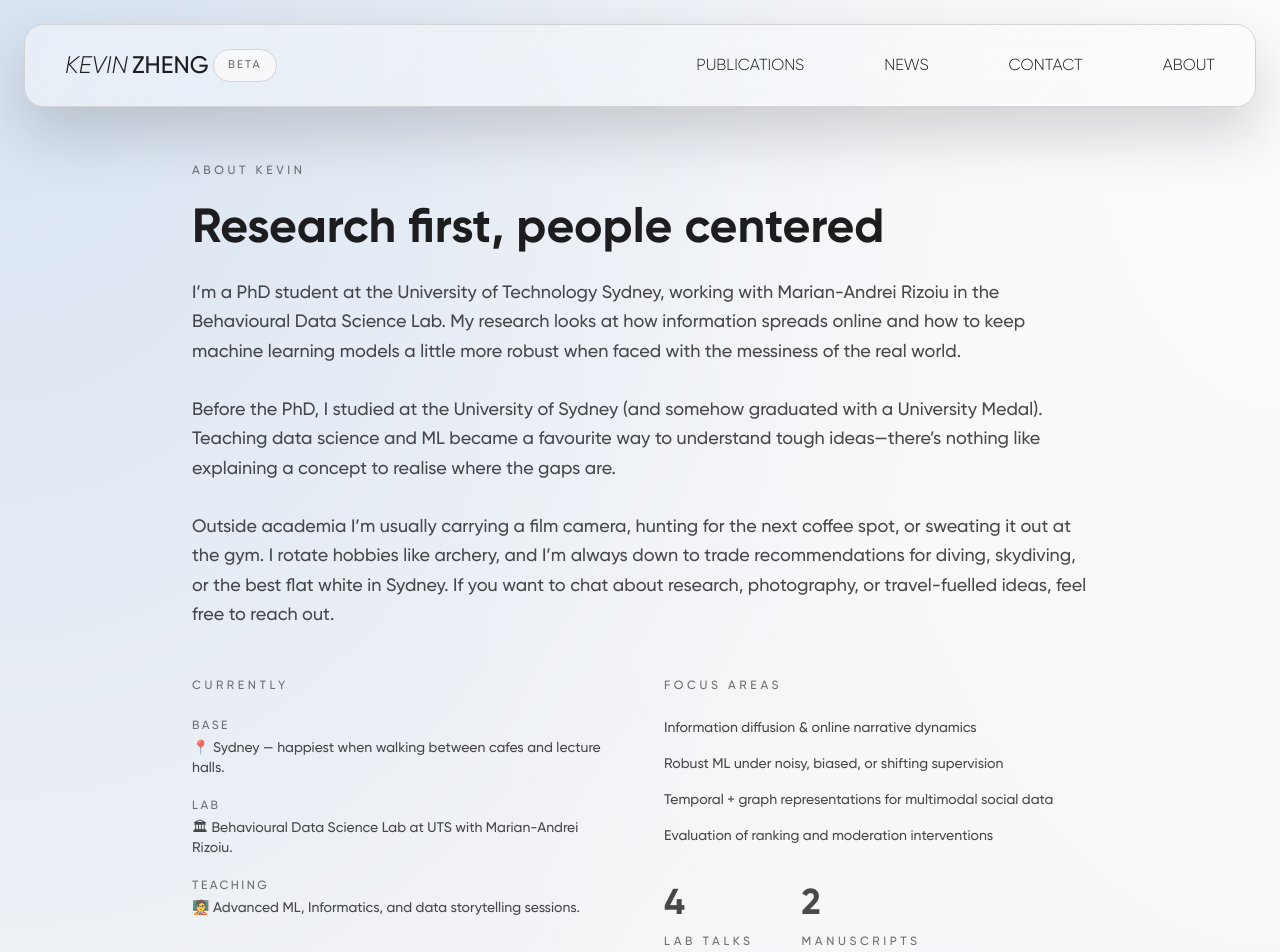
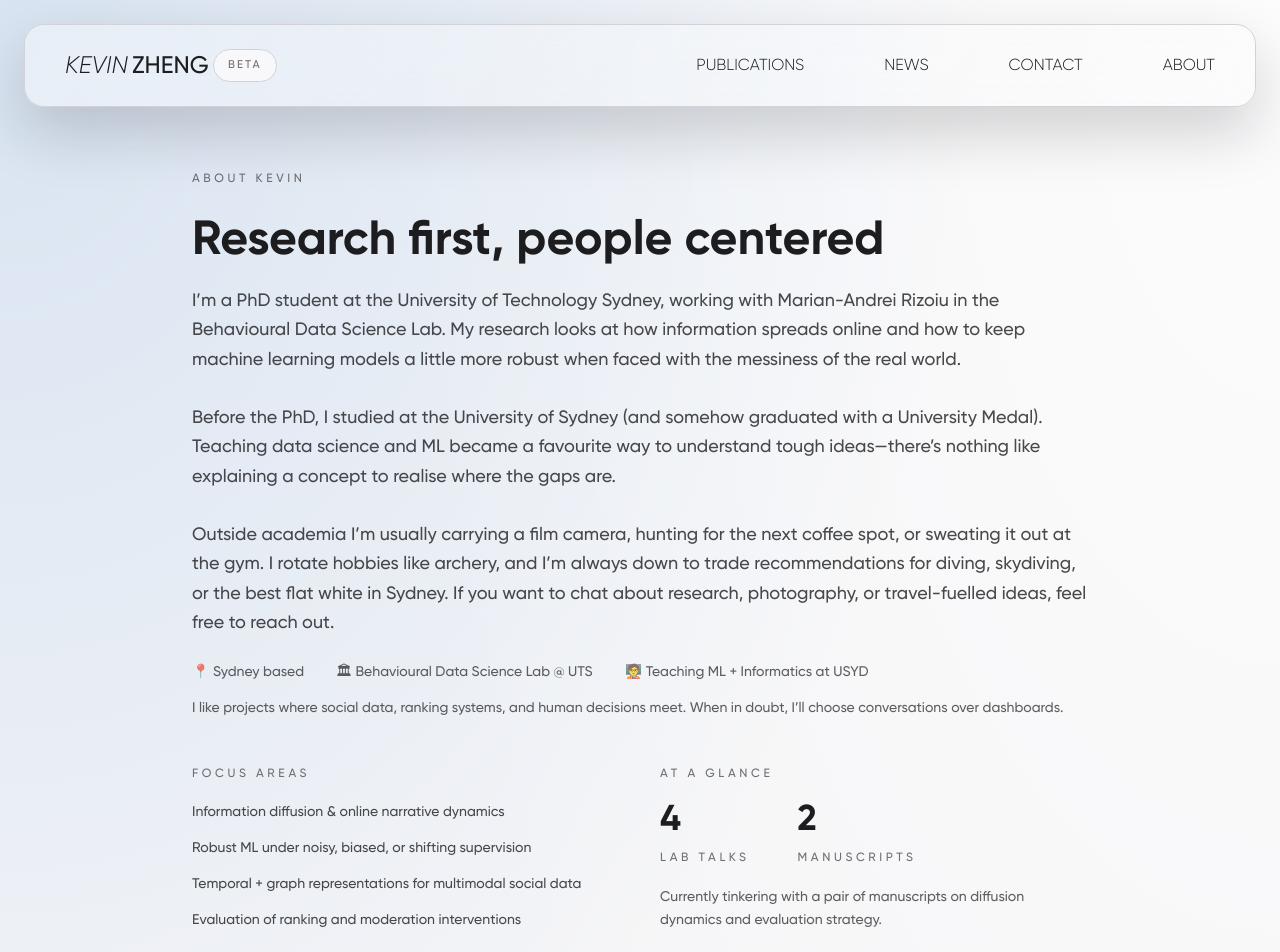
Before and after one commit to kyxzhe/kyxzhe.github.io, a Next.js app: page /about in a window 1280 px wide. Shown: the top 952 px of the page. Built offline with nearby package versions, Linux system fonts and the light colour scheme.

Commit message:
refactor: calm about layout

```diff
--- a/src/app/about/page.tsx
+++ b/src/app/about/page.tsx
@@ -59,7 +59,7 @@ export default function AboutPage() {
     <div className="flex flex-col min-h-screen font-sans pt-2 md:pt-0 lg:py-6 xl:py-0 xl:pb-6 overflow-visible">
       <Navbar />
       <motion.main
-        className="flex-1 flex flex-col items-center gap-12 px-4 md:px-10 lg:px-20 py-10"
+        className="flex-1 flex flex-col items-center gap-16 px-4 md:px-16 lg:px-24 py-12"
         variants={containerVariants}
         initial="hidden"
         animate="visible"
@@ -70,37 +70,36 @@ export default function AboutPage() {
           initial="hidden"
           animate="visible"
         >
-          <div className="flex flex-col gap-5">
+          <div className="flex flex-col gap-6">
             <p className="text-xs uppercase tracking-[0.3em] text-muted-foreground">About Kevin</p>
-            <h1 className="text-4xl md:text-5xl font-semibold leading-tight">Research first, people centered</h1>
-            <p className="text-base md:text-lg text-foreground/80 whitespace-pre-line leading-relaxed">{aboutIntro}</p>
+            <div className="space-y-4">
+              <h1 className="text-4xl md:text-5xl font-semibold leading-tight">Research first, people centered</h1>
+              <p className="text-base md:text-lg text-foreground/80 whitespace-pre-line leading-relaxed">{aboutIntro}</p>
+            </div>
+            <div className="flex flex-col gap-4 text-sm text-foreground/70">
+              <div className="flex flex-wrap gap-x-8 gap-y-2">
+                <span>📍 Sydney based</span>
+                <span>🏛 Behavioural Data Science Lab @ UTS</span>
+                <span>🧑‍🏫 Teaching ML + Informatics at USYD</span>
+              </div>
+              <p>
+                I like projects where social data, ranking systems, and human decisions meet. When in doubt, I’ll choose conversations over dashboards.
+              </p>
+            </div>
           </div>
-          <div className="grid gap-12 lg:grid-cols-2 text-sm text-foreground/80">
-            <div className="space-y-6">
-              <p className="text-xs uppercase tracking-[0.3em] text-muted-foreground">Currently</p>
-              <dl className="space-y-5">
-                <div className="space-y-1">
-                  <dt className="text-xs uppercase tracking-[0.2em] text-muted-foreground">Base</dt>
-                  <dd>📍 Sydney — happiest when walking between cafes and lecture halls.</dd>
-                </div>
-                <div className="space-y-1">
-                  <dt className="text-xs uppercase tracking-[0.2em] text-muted-foreground">Lab</dt>
-                  <dd>🏛 Behavioural Data Science Lab at UTS with Marian-Andrei Rizoiu.</dd>
-                </div>
-                <div className="space-y-1">
-                  <dt className="text-xs uppercase tracking-[0.2em] text-muted-foreground">Teaching</dt>
-                  <dd>🧑‍🏫 Advanced ML, Informatics, and data storytelling sessions.</dd>
-                </div>
-              </dl>
-            </div>
-            <div className="space-y-6">
+
+          <div className="grid gap-10 lg:grid-cols-2">
+            <div className="space-y-5">
               <p className="text-xs uppercase tracking-[0.3em] text-muted-foreground">Focus areas</p>
-              <div className="space-y-4">
+              <div className="space-y-4 text-sm text-foreground/80">
                 {researchFocus.map((item) => (
                   <p key={item}>{item}</p>
                 ))}
               </div>
-              <div className="flex gap-12 pt-4">
+            </div>
+            <div className="space-y-5">
+              <p className="text-xs uppercase tracking-[0.3em] text-muted-foreground">At a glance</p>
+              <div className="flex gap-12">
                 <div>
                   <p className="text-4xl font-semibold leading-none">4</p>
                   <p className="text-xs uppercase tracking-[0.3em] text-muted-foreground mt-3">Lab talks</p>
@@ -110,17 +109,20 @@ export default function AboutPage() {
                   <p className="text-xs uppercase tracking-[0.3em] text-muted-foreground mt-3">Manuscripts</p>
                 </div>
               </div>
+              <div className="text-sm text-foreground/70 leading-relaxed">
+                <p>Currently tinkering with a pair of manuscripts on diffusion dynamics and evaluation strategy.</p>
+              </div>
             </div>
           </div>
         </motion.section>
 
         <section className="w-full max-w-5xl space-y-20">
-          <div className="space-y-8">
+          <div className="space-y-10">
             <div className="space-y-2">
               <p className="text-xs uppercase tracking-[0.3em] text-muted-foreground">Story so far</p>
               <h2 className="text-2xl font-semibold">Timeline</h2>
             </div>
-            <div className="space-y-10">
+            <div className="space-y-8">
               {timeline.map((item) => (
                 <div key={item.title} className="space-y-2">
                   <p className="text-xs uppercase tracking-[0.2em] text-muted-foreground">
@@ -148,7 +150,7 @@ export default function AboutPage() {
               <p className="text-xs uppercase tracking-[0.3em] text-muted-foreground">Collaborate</p>
               <h2 className="text-2xl font-semibold">Open to thoughtful work</h2>
               <p className="text-sm text-foreground/70 leading-relaxed">
-                I frequently partner with researchers and product teams on diffusion modelling,
+                I partner with researchers and product teams on diffusion modelling,
                 moderation strategy, and responsible experimentation with social data.
               </p>
               <div className="flex flex-col gap-2 text-sm max-w-xs">
```
